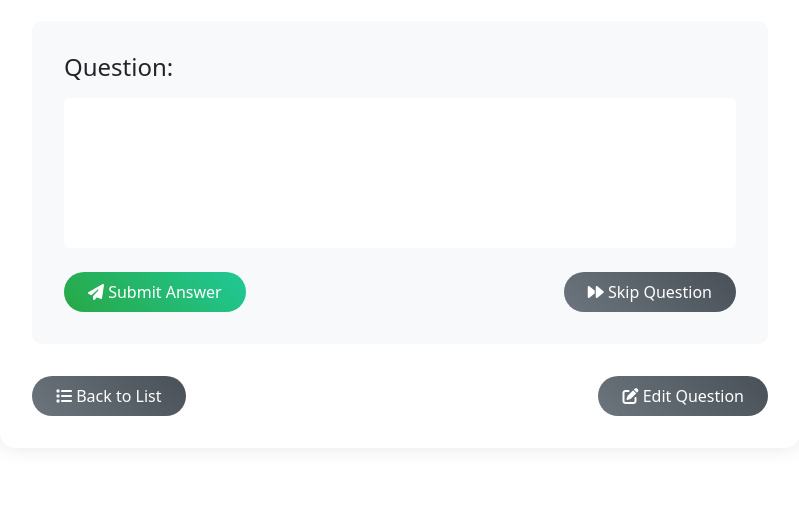
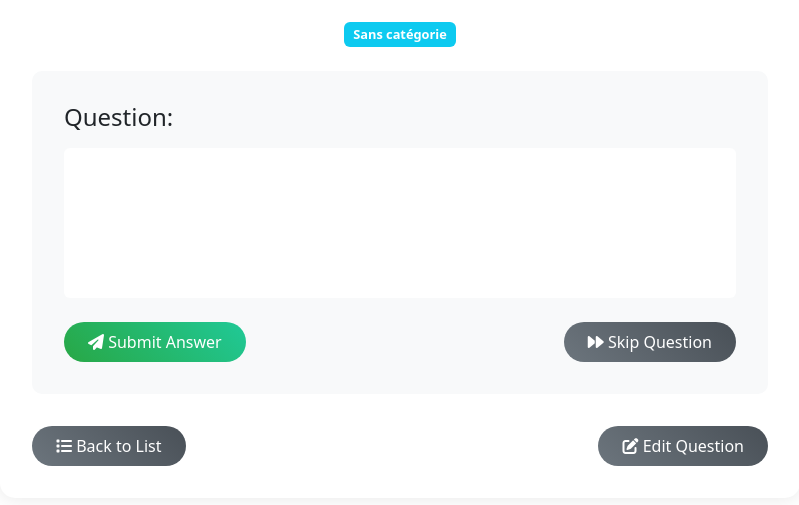
Before and after one commit to ApollonPlain/web_symfony_6, a Symfony app: template templates/quiz/quiz.html.twig in a window 1280 px wide. Shown: the part 153-658 px from the top of the page, without its empty margins (240-1039 px from the left). Run offline with Twig, Linux system fonts and the light colour scheme; the template is opened without the code that fills it, so the values that code supplies are empty; some libraries are stand-ins or nearby versions.

Commit message:
feat(quiz): display category

```diff
--- a/templates/quiz/quiz.html.twig
+++ b/templates/quiz/quiz.html.twig
@@ -244,6 +244,16 @@
 
         <h1 class="text-center mb-4">Question {{ quiz.id }} of {{ max }}</h1>
 
+        {% if quiz.category %}
+            <div class="text-center mb-4">
+                <span class="badge bg-info">{{ quiz.category.name }}</span>
+            </div>
+        {% else %}
+            <div class="text-center mb-4">
+                <span class="badge bg-info">Sans catégorie</span>
+            </div>
+        {% endif %}
+
         <div class="question-card">
             <div class="question-text mb-4">
                 <h4 class="mb-3">Question:</h4>
```
